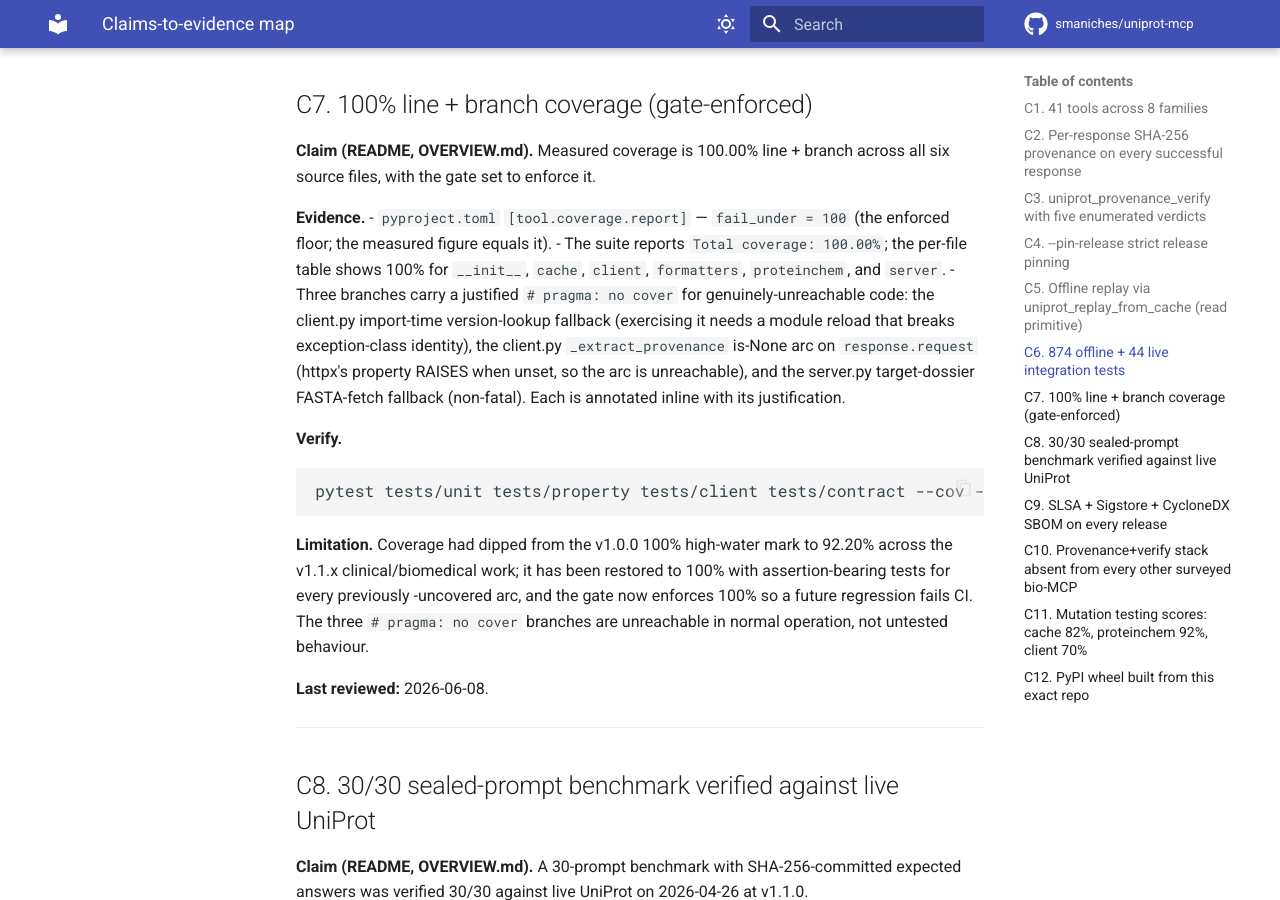
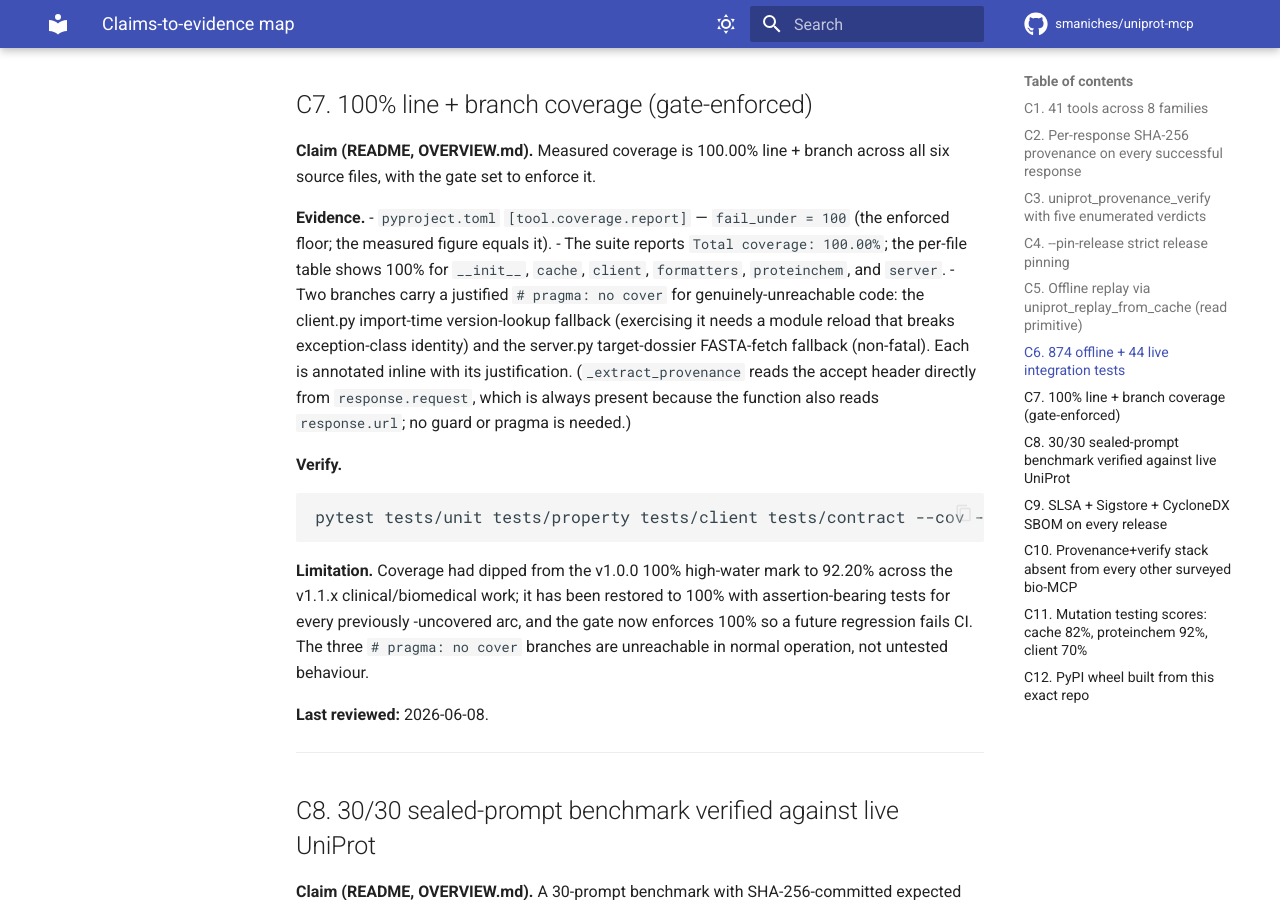
Before and after one commit to smaniches/uniprot-mcp, an MkDocs documentation site: the page built from docs/CLAIMS.md, in a window 1280 px wide and 900 px high, scrolled down 3777 px. Built offline with MkDocs 1.6.1 and Material for MkDocs 9.7.7, drawn with Linux system fonts in a browser that asks for light colours; comment, search, counter and statistics services are not loaded.

Commit message:
chore: resolve provenance accept-header guard; add discoverability keywords
Address the automated-review comments on PR #57/#58 about the
_extract_provenance accept-header handling, and finish the PyPI
discoverability metadata.

- client.py: read the accept header directly from response.request.
  The previous `if response.request is not None:` guard was misleading:
  httpx.Response.request is a property that RAISES RuntimeError when
  unset and never returns None, so the False arc was unreachable and the
  surrounding `# pragma` excluded the reachable accept-header read from
  the coverage gate. Because _extract_provenance also builds the url
  field from response.url -- which httpx derives from response.request --
  the request is guaranteed present whenever the function runs, so the
  header is read with no guard and no pragma. Behaviour is unchanged;
  covered by the existing test_extract_provenance_reads_request_accept_header.
- pyproject.toml: drop the now-obsolete _extract_provenance pragma bullet
  from the coverage-report comment; add provenance, reproducibility,
  alphafold, clinvar, drug-discovery to the keywords (already present in
  .zenodo.json) so PyPI search surfaces the differentiating capabilities.
- docs/CLAIMS.md, CHANGELOG.md: reconcile the pragma narrative with the
  direct-read resolution; document the keyword addition.

Coverage remains 100% line + branch; offline suite stays at 874 tests.

````diff
--- a/docs/CLAIMS.md
+++ b/docs/CLAIMS.md
@@ -195,14 +195,14 @@
 - The suite reports `Total coverage: 100.00%`; the per-file table
   shows 100% for `__init__`, `cache`, `client`, `formatters`,
   `proteinchem`, and `server`.
-- Three branches carry a justified `# pragma: no cover` for
+- Two branches carry a justified `# pragma: no cover` for
   genuinely-unreachable code: the client.py import-time version-lookup
   fallback (exercising it needs a module reload that breaks
-  exception-class identity), the client.py `_extract_provenance`
-  is-None arc on `response.request` (httpx's property RAISES when
-  unset, so the arc is unreachable), and the server.py target-dossier
+  exception-class identity) and the server.py target-dossier
   FASTA-fetch fallback (non-fatal). Each is annotated inline with its
-  justification.
+  justification. (`_extract_provenance` reads the accept header directly
+  from `response.request`, which is always present because the function
+  also reads `response.url`; no guard or pragma is needed.)
 
 **Verify.**
 ```bash
````
Also changed, not shown: CHANGELOG.md (+20 -8 lines), pyproject.toml (+13 -14 lines), 2 other files.
